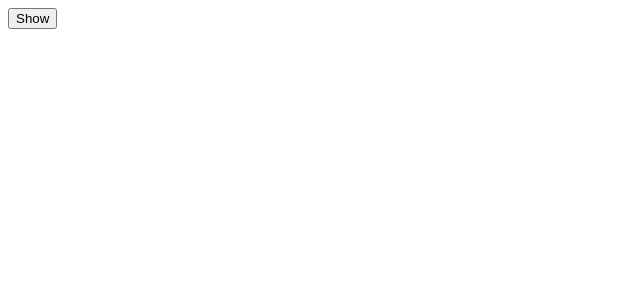
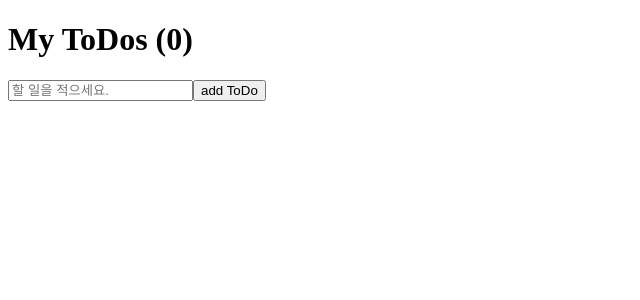
Before and after one commit to newduwns001210/Study_MovieWebService, a React (Create React App) app in the folder react-for-beginners/: page / in a window 1280 px wide. Shown: the top 300 px of the page, without its empty margins (0-640 px from the left). Built offline with nearby package versions, Linux system fonts and the light colour scheme.

Commit message:
ToDo Input 구현 / ToDos Array 생성

```diff
--- a/react-for-beginners/src/App.js
+++ b/react-for-beginners/src/App.js
@@ -1,24 +1,34 @@
 import { useState, useEffect } from "react";
 
-function Hello() {
-  useEffect(() => {
-    console.log("생성");
-    return () => console.log("제거");
-  }, []);
+function App() {
+  const [toDo, setToDo] = useState("");
+  const [toDos, setToDos] = useState([]);
+  const onChange = (event) => setToDo(event.target.value);
+  const onSubmit = (event) => {
+    event.preventDefault();
+    if (toDo === "") {
+      return;
+    }
+    setToDos((currentArray) => [toDo, ...currentArray]);
+    // ...currentArray는 이미 생성된 toDo들의 Array
+    // ...currentArray는 원래있는 Array의 Element를 가져온다는 function
+    // JS에서는 새로운 toDo를 원래 toDos에 push(넣는)하는 방법이지만, React의 경우엔 State를 사용하여 배열에 추가
+    setToDo("");
+  };
+  console.log(toDos);
   return (
     <div>
-      <h1>Hello!</h1>
-    </div>
-  );
-}
-
-function App() {
-  const [showing, setShowing] = useState(false);
-  const onClick = () => setShowing((value) => !value);
-  return (
-    <div>
-      {showing ? <Hello /> : null}
-      <button onClick={onClick}>{showing ? "Hide" : "Show"}</button>
+      <h1>My ToDos ({toDos.length})</h1>
+      {/* JSX에 JS 코드를 넣고 싶으면 {} 안에 넣으면 됨 */}
+      <form onSubmit={onSubmit}>
+        <input
+          onChange={onChange}
+          value={toDo}
+          type="text"
+          placeholder="할 일을 적으세요."
+        />
+        <button>add ToDo</button>
+      </form>
     </div>
   );
 }
```
